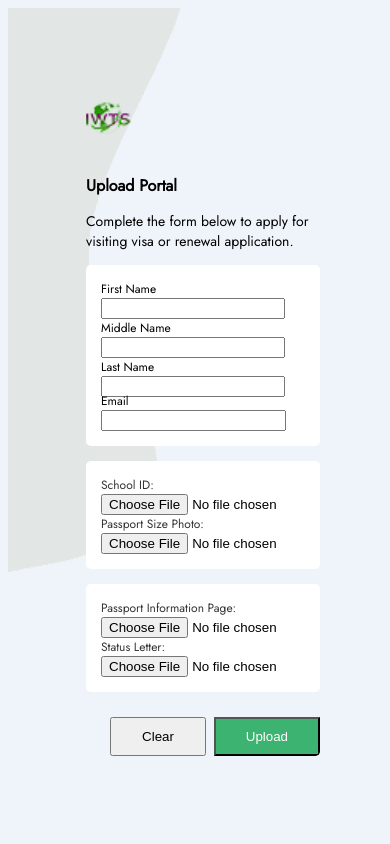
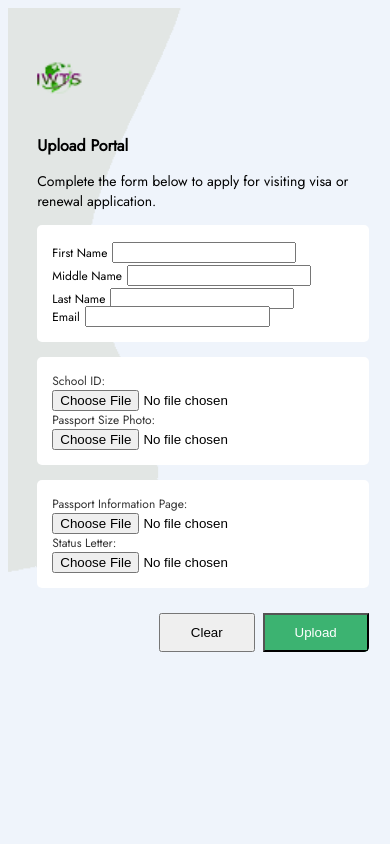
Before and after one commit to garfieldgray21/upload, a PHP site: page / in a window 390 px wide. Run offline with PHP 8.4, Linux system fonts and the light colour scheme; some libraries are stand-ins or nearby versions.

Commit message:
add media query

```diff
--- a/upload/css/style.css
+++ b/upload/css/style.css
@@ -35,6 +35,7 @@
 	border: 1px solid rgba(0,0,0,.1);
 	padding: 15px 12px;
 	border-radius: 5px;
+	transition: 0.2;
 }
 
 .login_Container {
@@ -154,3 +155,16 @@
 	border: none;
 	margin-top: 50px;
 }
+
+/* Breakpoints */
+
+/* Extra small devices (phones, 700px and down) */
+@media only screen and (max-width: 700px) {
+	.login_Container_Wrapper {
+		width: 85%;
+	}
+
+	.login_Container_Wrapper_Borderless {
+		margin-top: 10px;
+	}
+}
--- a/upload/index.php
+++ b/upload/index.php
@@ -58,14 +58,14 @@
           <div class="section_Wrapper">
           <div class="row">
 
-            <div class="col-md-6">
+            <div class="col-md-6 col-sm-12">
               <div class="form-group">
                 <label for="schoolId" class="bmd-label-floating lable-upload">School ID: </label>
                 <input type="file" name="schoolId" id="schoolId" accept="image/png, image/jpeg">
               </div>
             </div>
 
-            <div class="col-md-6">
+            <div class="col-md-6 col-sm-12">
               <div class="form-group">
                 <label for="pp" class="bmd-label-floating lable-upload">Passport Size Photo: </label>
                 <input type="file" name="pp" id="pp">
@@ -78,14 +78,14 @@
           <div class="section_Wrapper">
           <div class="row">
 
-            <div class="col-md-6">
+            <div class="col-md-6 col-sm-12">
               <div class="form-group">
                 <label for="passportPage" class="bmd-label-floating lable-upload">Passport Information Page: </label>
                 <input type="file" name="passportPage" id="passportPage">
               </div>
             </div>
 
-            <div class="col-md-6">
+            <div class="col-md-6 col-sm-12">
               <div class="form-group">
                 <label for="schoolId" class="bmd-label-floating lable-upload">Status Letter: </label>
                 <input type="file" name="pp" id="pp">
```
Also changed, not shown: upload/students/22/__1645134761/__1645134761NEW.png (added).
